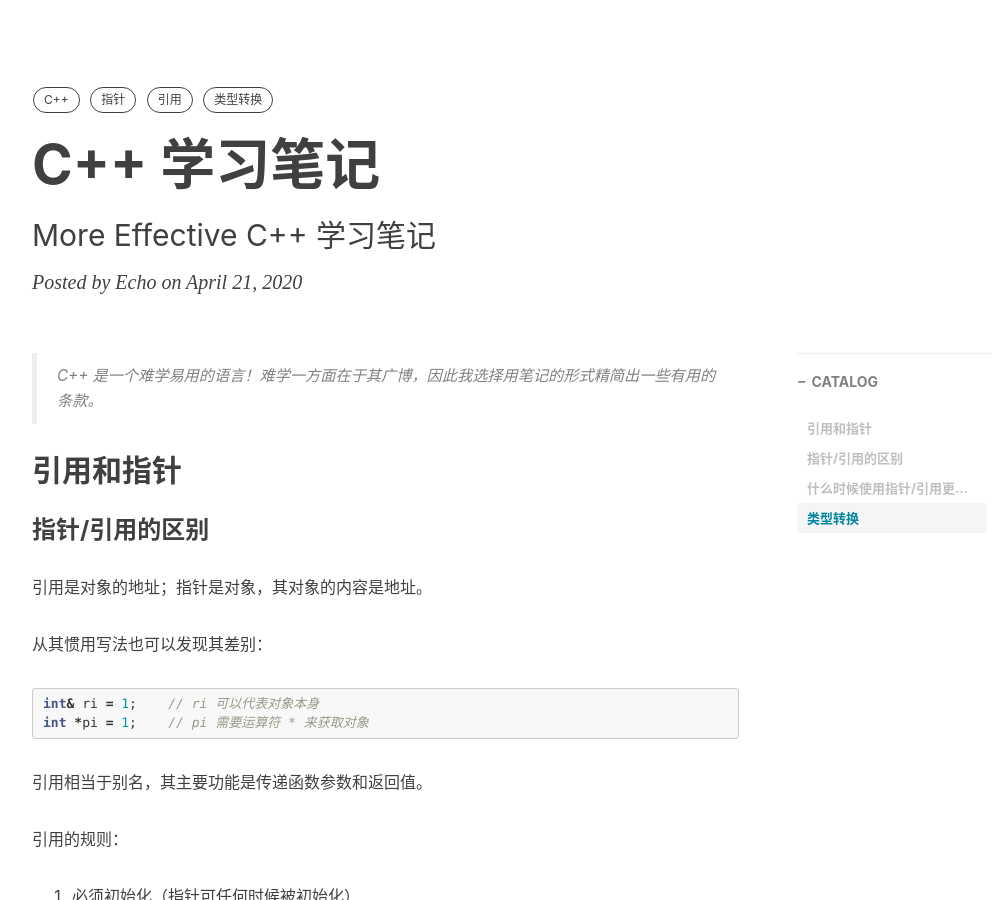
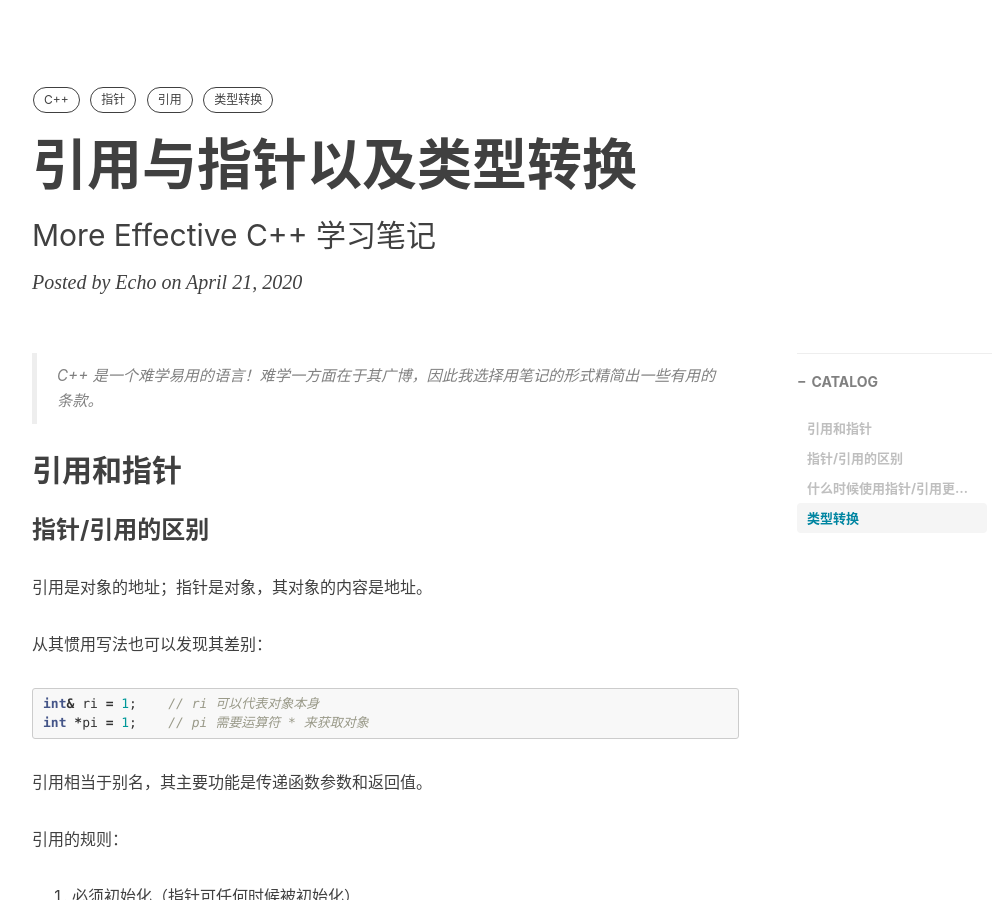
Before and after one commit to Echo-Ji/Echo-Ji.github.io, a Jekyll site: the page built from _posts/2020-04-21-引用与指针以及类型转换.md, in a window 1280 px wide and 900 px high. Shown: the whole window, without its empty margins (233-1231 px from the left). Built offline with Jekyll 4.4.1, drawn with Linux system fonts in a browser that asks for light colours; nearby versions of some CDN libraries; comment, search, counter and statistics services are not loaded.

Commit message:
:rocket: ref, ptr and cast 20200421 C++ notes

```diff
--- a/_posts/2020-04-21-C++学习笔记.md
+++ b/_posts/2020-04-21-引用与指针以及类型转换.md
@@ -1,6 +1,6 @@
 ---
 layout:         post
-title:          C++ 学习笔记
+title:          引用与指针以及类型转换
 subtitle:       More Effective C++ 学习笔记
 date:           2020-04-21
 author:         Echo
```
